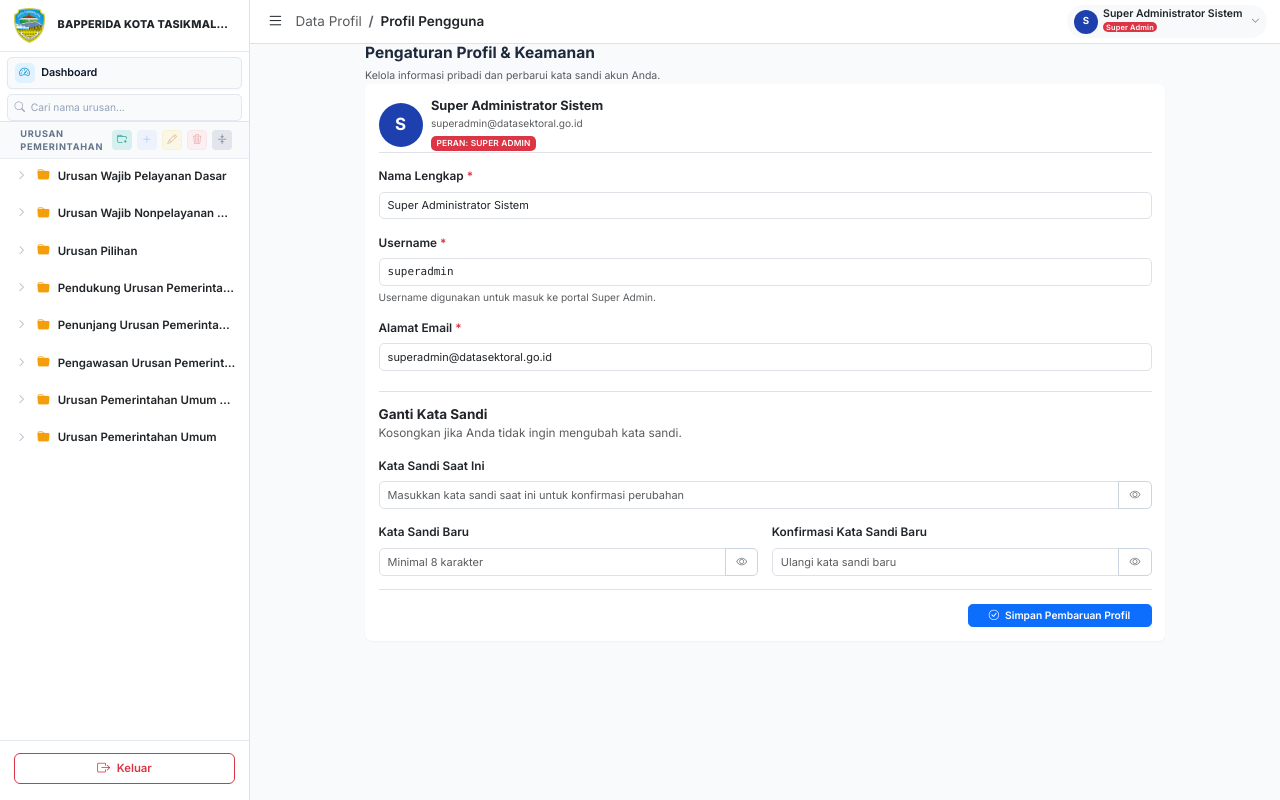
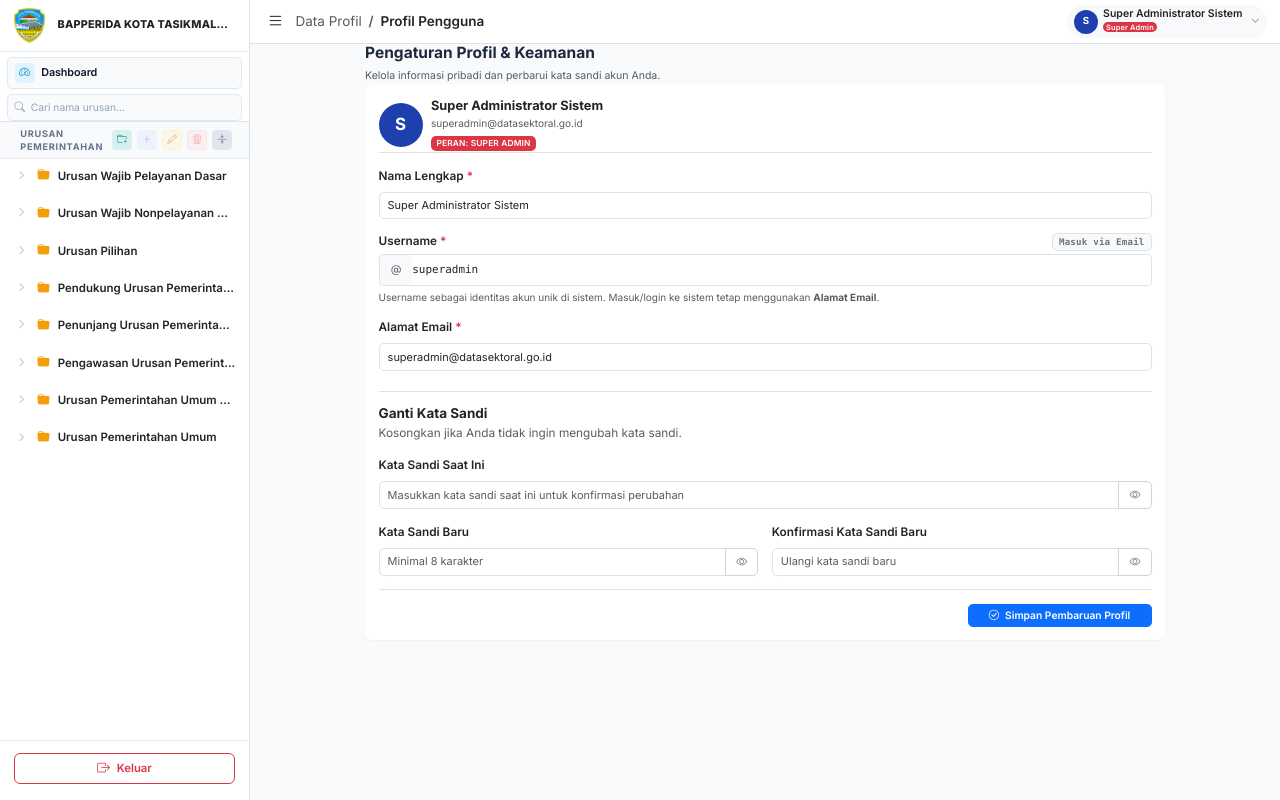
Before and after one commit to panipadika/sippd-kotatasikmalaya, a Laravel app: page /profil in a window 1280 px wide. Run offline with Laravel 10, Linux system fonts and the light colour scheme; a user stored in the database is signed in; data comes from the database, SQL or seed files in the repository; some libraries are stand-ins or nearby versions.

Commit message:
fix(profile): enable username for all roles with email login note and ensure sweetalert popup on save

```diff
--- a/app/Http/Controllers/AuthController.php
+++ b/app/Http/Controllers/AuthController.php
@@ -295,10 +295,14 @@ class AuthController extends Controller
         $messages['email.required'] = 'Alamat email wajib diisi.';
         $messages['email.unique'] = 'Email sudah digunakan oleh akun lain.';
 
-        // Admin/Super Admin can update username
+        // Validasi username untuk semua peran (wajib untuk admin/superadmin, opsional untuk user biasa)
         if ($user->isAdmin()) {
             $rules['username'] = 'required|string|max:255|alpha_dash|unique:users,username,' . $user->id;
             $messages['username.required'] = 'Username wajib diisi.';
+            $messages['username.unique'] = 'Username sudah digunakan oleh akun lain.';
+            $messages['username.alpha_dash'] = 'Username hanya boleh berisi huruf, angka, dash, dan underscore.';
+        } else {
+            $rules['username'] = 'nullable|string|max:255|alpha_dash|unique:users,username,' . $user->id;
             $messages['username.unique'] = 'Username sudah digunakan oleh akun lain.';
             $messages['username.alpha_dash'] = 'Username hanya boleh berisi huruf, angka, dash, dan underscore.';
         }
@@ -308,8 +312,8 @@ class AuthController extends Controller
         $user->name = $request->name;
         $user->email = $request->email;
 
-        if ($user->isAdmin() && $request->filled('username')) {
-            $user->username = $request->username;
+        if ($request->has('username')) {
+            $user->username = $request->filled('username') ? $request->username : null;
         }
 
         $passwordChanged = false;
@@ -340,6 +344,14 @@ class AuthController extends Controller
             : 'Profil berhasil diperbarui!';
 
         ActivityLog::record('update_profile', 'Memperbarui profil pengguna' . (!empty($updatedParts) ? ' (' . implode(', ', $updatedParts) . ')' : ''));
+
+        if ($request->wantsJson() || $request->ajax()) {
+            return response()->json([
+                'success' => true,
+                'message' => $message,
+                'redirect_url' => route('profile'),
+            ]);
+        }
 
         return back()->with('success', $message);
     }
--- a/resources/views/auth/login-admin.blade.php
+++ b/resources/views/auth/login-admin.blade.php
@@ -203,7 +203,6 @@
 
             <button type="submit" class="btn btn-submit w-100 py-2 rounded-2 d-flex align-items-center justify-content-center gap-2">
                 <span>Masuk sebagai Admin</span>
-                <i class="bi bi-arrow-right" style="font-size: 0.82rem;"></i>
             </button>
         </form>
 
--- a/resources/views/auth/login-superadmin.blade.php
+++ b/resources/views/auth/login-superadmin.blade.php
@@ -203,7 +203,6 @@
 
             <button type="submit" class="btn btn-submit w-100 py-2 rounded-2 d-flex align-items-center justify-content-center gap-2">
                 <span>Masuk sebagai Super Admin</span>
-                <i class="bi bi-arrow-right" style="font-size: 0.82rem;"></i>
             </button>
         </form>
 
--- a/resources/views/profile/index.blade.php
+++ b/resources/views/profile/index.blade.php
@@ -20,7 +20,7 @@
 
     <div class="card border-0 shadow-xs mb-0">
         <div class="card-body p-3">
-            <form method="POST" action="{{ route('profile.update') }}">
+            <form method="POST" action="{{ route('profile.update') }}" data-no-spa="true">
                 @csrf
                 @method('PUT')
 
@@ -44,13 +44,36 @@
                     <input type="text" name="name" class="form-control" value="{{ old('name', $user->name) }}" required>
                 </div>
 
+                <div class="mb-3">
+                    <div class="d-flex justify-content-between align-items-center mb-1">
+                        <label class="form-label small fw-semibold mb-0">
+                            Username
                             @if($user->isAdmin())
-                <div class="mb-3">
-                    <label class="form-label small fw-semibold">Username <span class="text-danger">*</span></label>
-                    <input type="text" name="username" class="form-control font-monospace" value="{{ old('username', $user->username) }}" required placeholder="username_login">
-                    <div class="form-text small" style="font-size: 0.75rem;">Username digunakan untuk masuk ke portal {{ $user->isSuperAdmin() ? 'Super Admin' : 'Admin' }}.</div>
+                                <span class="text-danger">*</span>
+                            @else
+                                <span class="text-muted fw-normal">(Opsional)</span>
+                            @endif
+                        </label>
+                        <span class="badge bg-light text-secondary border font-monospace" style="font-size: 0.68rem;">
+                            Masuk via Email
+                        </span>
                     </div>
-                @endif
+                    <div class="input-group">
+                        <span class="input-group-text bg-light text-muted border-end-0">
+                            <i class="bi bi-at"></i>
+                        </span>
+                        <input type="text" name="username" class="form-control font-monospace border-start-0 ps-0 @error('username') is-invalid @enderror"
+                               value="{{ old('username', $user->username) }}"
+                               placeholder="username_akun"
+                               {{ $user->isAdmin() ? 'required' : '' }}>
+                    </div>
+                    @error('username')
+                        <div class="invalid-feedback d-block small mt-1">{{ $message }}</div>
+                    @enderror
+                    <div class="form-text small text-muted mt-1" style="font-size: 0.74rem;">
+                        Username sebagai identitas akun unik di sistem. Masuk/login ke sistem tetap menggunakan <strong>Alamat Email</strong>.
+                    </div>
+                </div>
 
                 <div class="mb-3">
                     <label class="form-label small fw-semibold">Alamat Email <span class="text-danger">*</span></label>
@@ -111,9 +134,12 @@
 
 @push('scripts')
 <script>
-    document.addEventListener('DOMContentLoaded', function () {
+    (function () {
+        function initProfile() {
             // Toggle Password Visibility
             document.querySelectorAll('.btn-toggle-pw').forEach(function(btn) {
+                if (btn.dataset.bound) return;
+                btn.dataset.bound = 'true';
                 btn.addEventListener('click', function() {
                     var targetId = this.getAttribute('data-target');
                     var input = document.getElementById(targetId);
@@ -133,13 +159,14 @@
 
             // Popup Berhasil Memperbarui Profil
             @if(session('success'))
+                if (typeof Swal !== 'undefined') {
                     Swal.fire({
                         icon: 'success',
                         title: 'Pembaruan Berhasil!',
                         text: @json(session('success')),
                         confirmButtonText: '<i class="bi bi-check2-circle me-1"></i> Selesai',
                         confirmButtonColor: '#0d9488',
-                timer: 4000,
+                        timer: 4500,
                         timerProgressBar: true,
                         customClass: {
                             popup: 'rounded-4 shadow-lg border-0 p-3',
@@ -147,10 +174,12 @@
                             confirmButton: 'btn btn-primary px-4 py-2 rounded-2 fw-semibold shadow-xs'
                         }
                     });
+                }
             @endif
 
             // Popup Error Validasi
             @if($errors->any())
+                if (typeof Swal !== 'undefined') {
                     Swal.fire({
                         icon: 'error',
                         title: 'Gagal Memperbarui Profil',
@@ -163,7 +192,15 @@
                             confirmButton: 'btn btn-danger px-4 py-2 rounded-2 fw-semibold shadow-xs'
                         }
                     });
+                }
             @endif
-    });
+        }
+
+        if (document.readyState === 'loading') {
+            document.addEventListener('DOMContentLoaded', initProfile);
+        } else {
+            initProfile();
+        }
+    })();
 </script>
 @endpush
```
Also changed, not shown: resources/views/users/index.blade.php (+21 -7 lines), tests/Feature/SeparateAuthPortalsTest.php (+21 -0 lines). Lines whose indentation alone changed are shown as unchanged.
